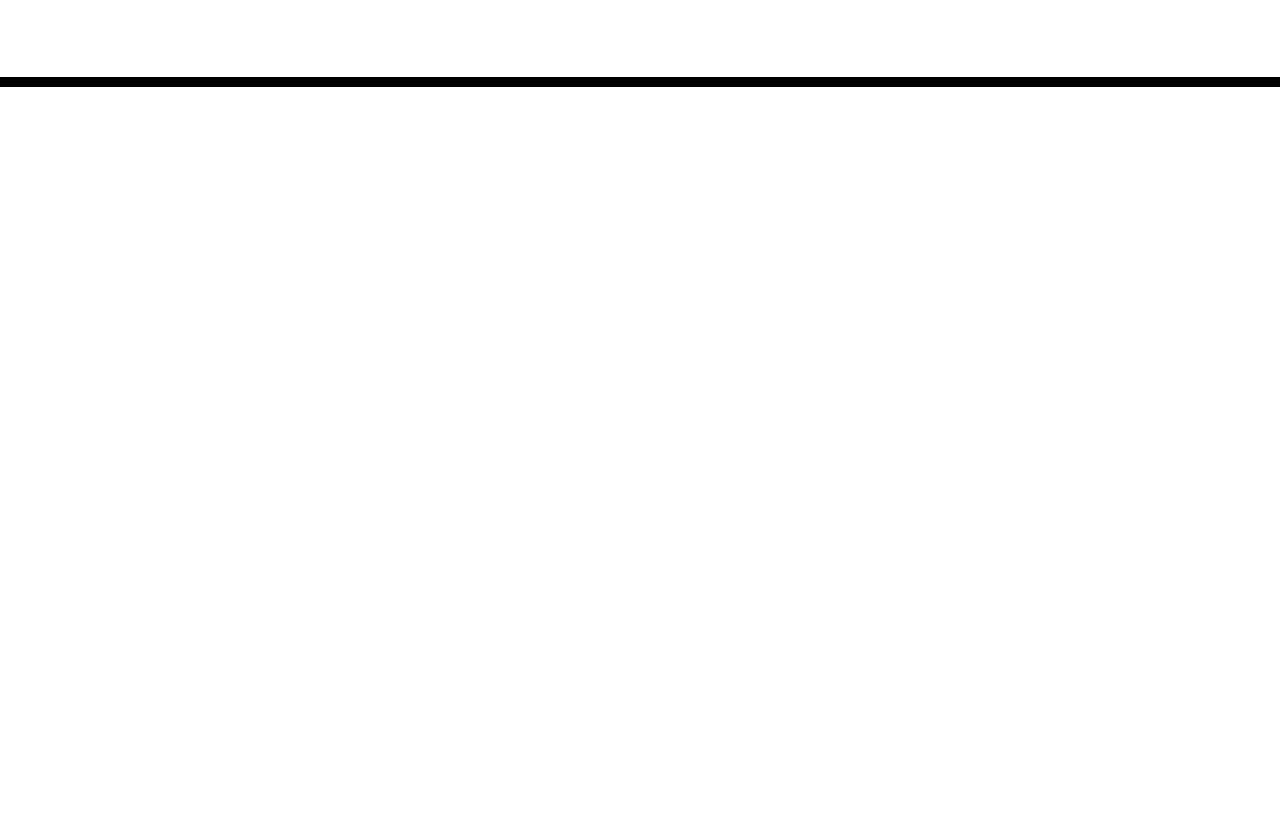
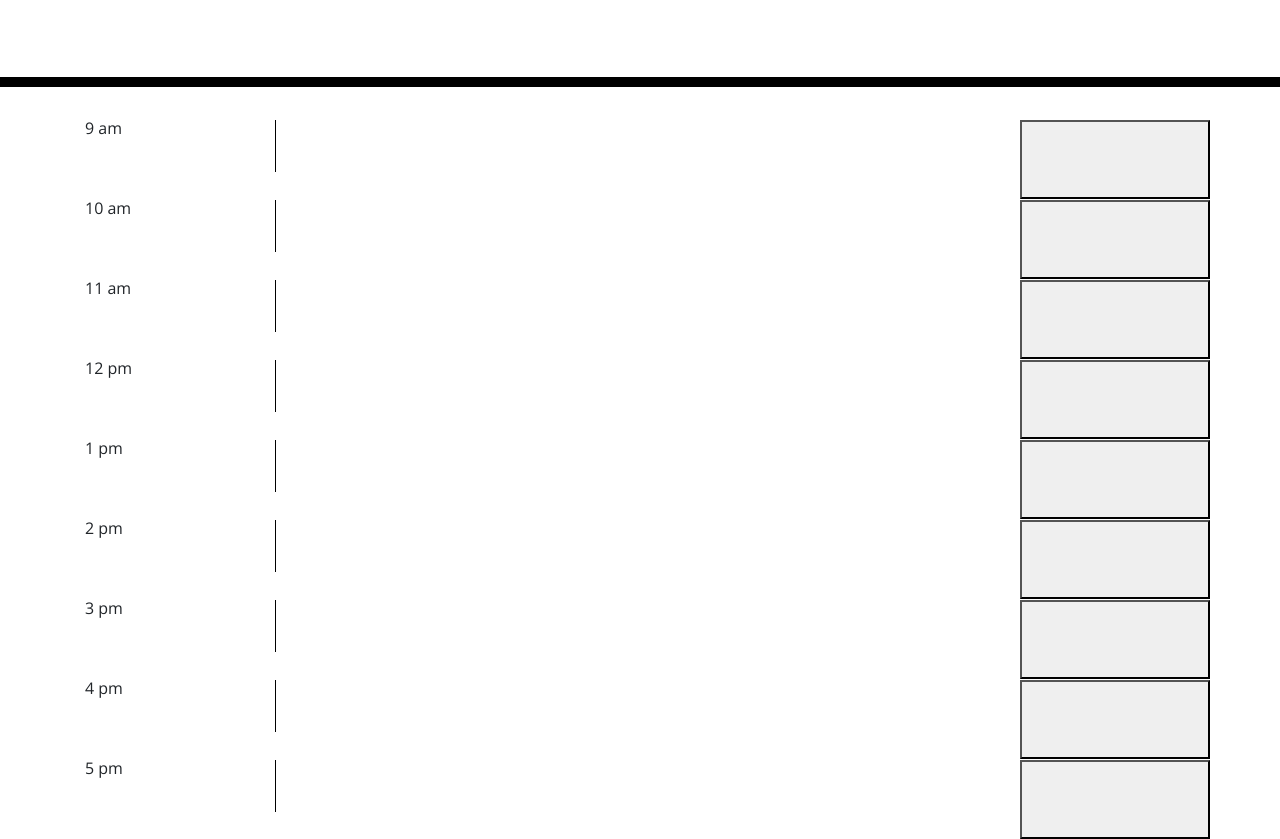
Before and after one commit to tarekyou/workday-scheduler, a plain HTML site: page index.html in a window 1280 px wide. Shown: the part 181-1020 px from the top of the page. Before the commit the page ends 800 px from the top, so only its background shows below. Drawn offline with nearby package versions, Linux system fonts and the light colour scheme; a web font is replaced by a local one.

Commit message:
structuring html

```diff
--- a/index.html
+++ b/index.html
@@ -18,6 +18,7 @@
       href="https://fonts.googleapis.com/css?family=Open+Sans&display=swap"
       rel="stylesheet"
     />
+    <link rel="stylesheet" href="https://cdnjs.cloudflare.com/ajax/libs/open-iconic/1.1.1/font/css/open-iconic-bootstrap.min.css" />
     <link rel="stylesheet" href="assets/css/style.css" />
     <title>Work Day Scheduler</title>
   </head>
@@ -30,7 +31,54 @@
     </header>
     <div class="container">
       <!-- Timeblocks go here -->
+      <div class="row">
+        <div class="col-2">9 am</div>
+        <div class="col-8"><textarea name="tasks"></textarea></div>
+        <button class="col-2"><span class="oi oi-check"></span></button>
+      </div>
+      <div class="row">
+        <div class="col-2">10 am</div>
+        <div class="col-8"><textarea name="tasks"></textarea></div>
+        <button class="col-2"><span class="oi oi-check"></span></button>
+      </div>
+      <div class="row">
+        <div class="col-2">11 am</div>
+        <div class="col-8"><textarea name="tasks"></textarea></div>
+        <button class="col-2"><span class="oi oi-check"></span></button>
+      </div>
+      <div class="row">
+        <div class="col-2">12 pm</div>
+        <div class="col-8"><textarea name="tasks"></textarea></div>
+        <button class="col-2"><span class="oi oi-check"></span></button>
+      </div>
+      <div class="row">
+        <div class="col-2">1 pm</div>
+        <div class="col-8"><textarea name="tasks"></textarea></div>
+        <button class="col-2"><span class="oi oi-check"></span></button>
+      </div>
+      <div class="row">
+        <div class="col-2">2 pm</div>
+        <div class="col-8"><textarea name="tasks"></textarea></div>
+        <button class="col-2"><span class="oi oi-check"></span></button>
+      </div>
+      <div class="row">
+        <div class="col-2">3 pm</div>
+        <div class="col-8"><textarea name="tasks"></textarea></div>
+        <button class="col-2"><span class="oi oi-check"></span></button>
+      </div>
+      <div class="row">
+        <div class="col-2">4 pm</div>
+        <div class="col-8"><textarea name="tasks"></textarea></div>
+        <button class="col-2"><span class="oi oi-check"></span></button>
+      </div>
+      <div class="row">
+        <div class="col-2">5 pm</div>
+        <div class="col-8"><textarea name="tasks"></textarea></div>
+        <button class="col-2"><span class="oi oi-check"></span></button>
+      </div>
+
     </div>
+
 
     <script src="https://code.jquery.com/jquery-3.4.1.min.js"></script>
     <script src="https://cdnjs.cloudflare.com/ajax/libs/moment.js/2.24.0/moment.min.js"></script>
```
